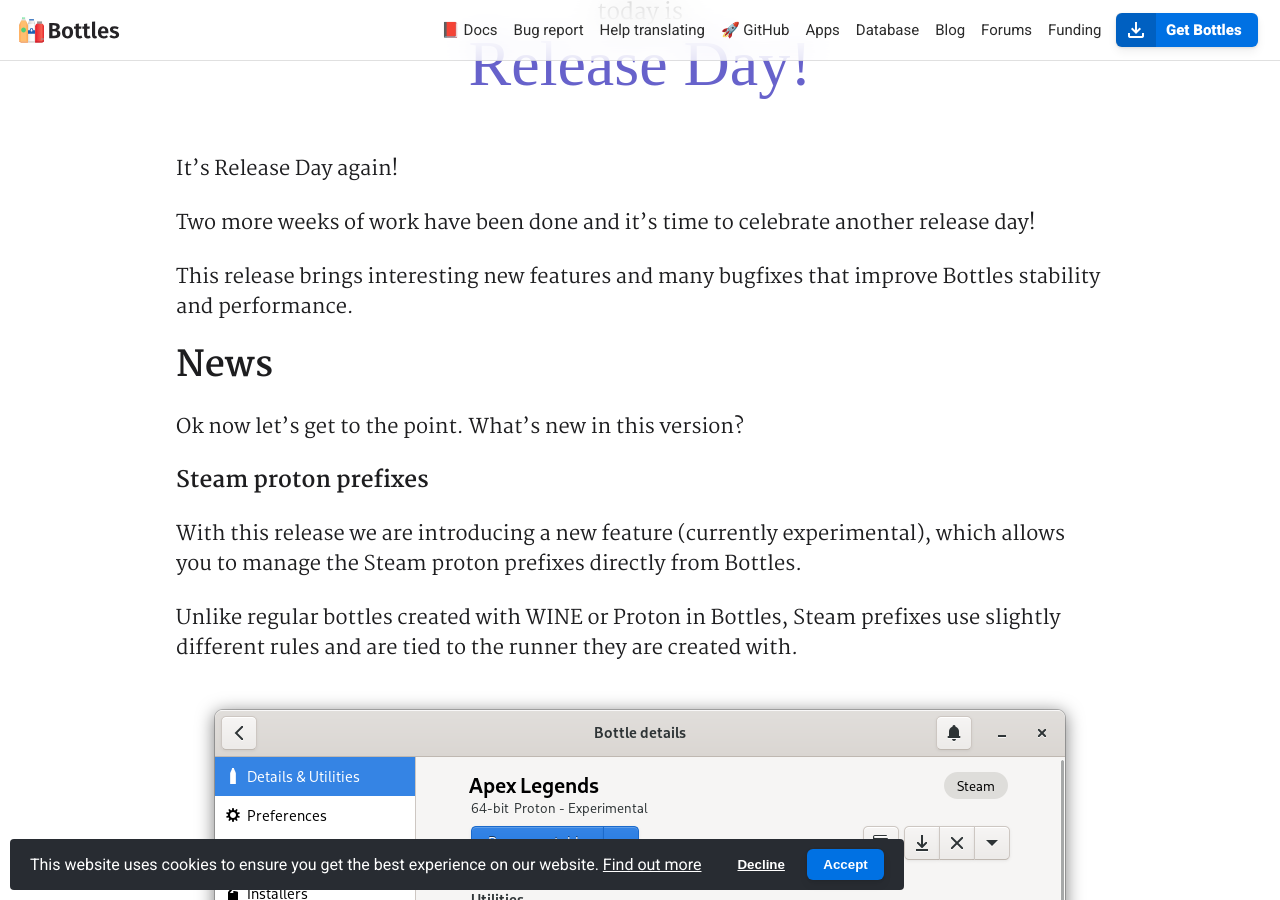
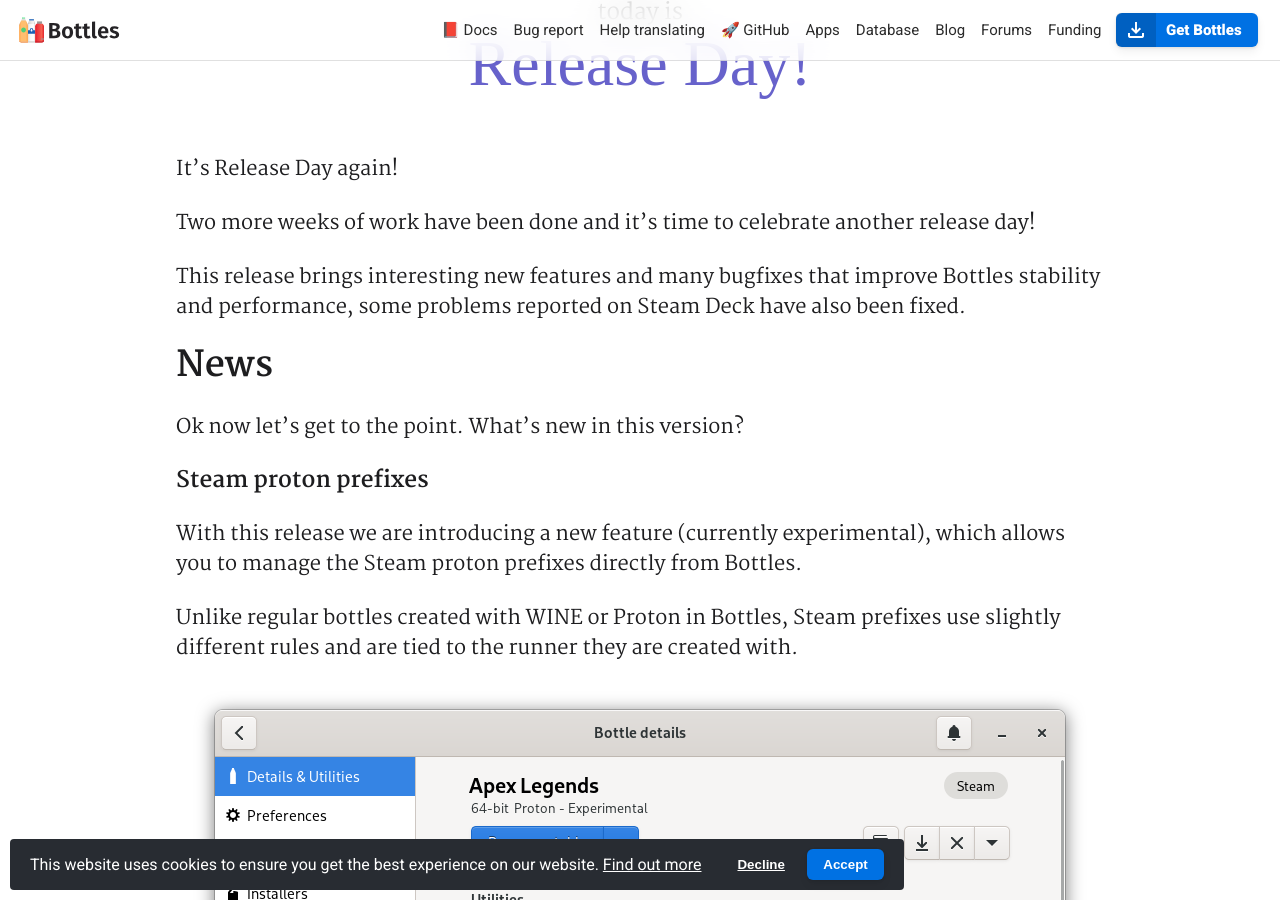
Before and after one commit to bottlesdevs/website, a Jekyll site: the page built from _posts/2022-03-14-release.2022.3.14.md, in a window 1280 px wide and 900 px high, scrolled down 373 px. Built offline with Jekyll 4.4.1, drawn with Linux system fonts in a browser that asks for light colours; nearby versions of some CDN libraries; comment, search, counter and statistics services are not loaded.

Commit message:
update release post

```diff
--- a/_posts/2022-03-14-release.2022.3.14.md
+++ b/_posts/2022-03-14-release.2022.3.14.md
@@ -16,7 +16,7 @@
 Two more weeks of work have been done and it's time to celebrate another release day!
 
 This release brings interesting new features and many bugfixes that improve Bottles
-stability and performance.
+stability and performance, some problems reported on Steam Deck have also been fixed.
 
 ## News
 Ok now let's get to the point. What's new in this version?
```
